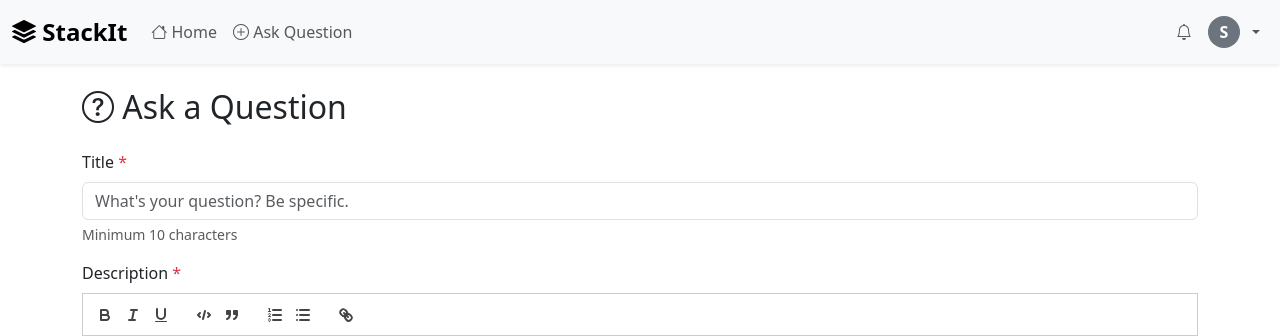
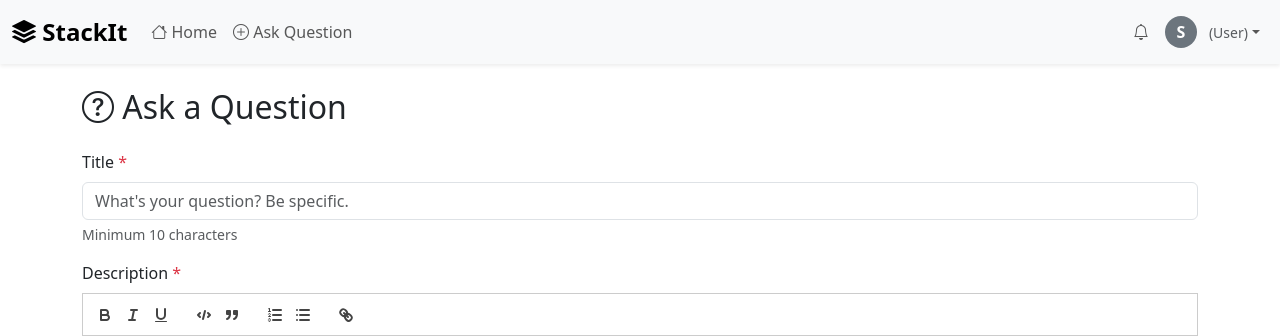
Before and after one commit to gitXsingh/StackIt, a Flask app: page /ask in a window 1280 px wide. Shown: the top 336 px of the page. Run offline with Flask 3, Linux system fonts and the light colour scheme; the visitor is signed in with stand-in values (Sample User, id 1); data that the repository does not hold is empty; some libraries are stand-ins or nearby versions.

Commit message:
add role-based permissions system

```diff
--- a/app.py
+++ b/app.py
@@ -229,6 +229,40 @@ def format_answer_data(answer):
     }
 
 
+# Role-based permission decorators
+def require_role(required_role):
+    """Decorator to require specific user role"""
+    def decorator(f):
+        @wraps(f)
+        def decorated_function(*args, **kwargs):
+            if not current_user.is_authenticated:
+                if required_role == 'guest':
+                    return f(*args, **kwargs)
+                return jsonify({'error': 'Login required'}), 401
+
+            user_role = getattr(current_user, 'role', 'user')
+            role_hierarchy = {'guest': 0, 'user': 1, 'admin': 2}
+
+            if role_hierarchy.get(user_role, 0) < role_hierarchy.get(required_role, 0):
+                return jsonify({'error': 'Insufficient permissions'}), 403
+
+            return f(*args, **kwargs)
+        return decorated_function
+    return decorator
+
+def guest_access(f):
+    """Allow guest access (view only)"""
+    return require_role('guest')(f)
+
+def user_access(f):
+    """Require user role or higher"""
+    return require_role('user')(f)
+
+def admin_access(f):
+    """Require admin role"""
+    return require_role('admin')(f)
+
+
 # Routes
 @app.route("/")
 def index():
@@ -345,6 +379,7 @@ def question_detail(question_id):
 
 # API Routes
 @app.route("/api/questions", methods=["GET"])
+@guest_access
 @handle_errors
 def get_questions():
     # Check cache first
@@ -372,7 +407,7 @@ def get_questions():
 
 
 @app.route("/api/questions", methods=["POST"])
-@login_required
+@user_access
 @handle_errors
 def create_question():
     data = request.get_json()
@@ -429,7 +464,7 @@ def get_question(question_id):
 
 
 @app.route("/api/questions/<int:question_id>/answers", methods=["POST"])
-@login_required
+@user_access
 @handle_errors
 def create_answer(question_id):
     question = Question.query.get_or_404(question_id)
@@ -454,7 +489,7 @@ def create_answer(question_id):
 
 
 @app.route("/answer/<int:answer_id>/vote", methods=["POST"])
-@login_required
+@user_access
 @handle_errors
 def vote_answer(answer_id):
     answer = Answer.query.get_or_404(answer_id)
@@ -477,7 +512,7 @@ def vote_answer(answer_id):
 
 
 @app.route("/api/answers/<int:answer_id>/accept", methods=["POST"])
-@login_required
+@user_access
 @handle_errors
 def accept_answer(answer_id):
     question = Answer.query.get_or_404(answer_id).question
@@ -567,6 +602,43 @@ def mark_all_notifications_read():
     return jsonify({"message": "All notifications marked as read"})
 
 
+# Add admin-only routes for content moderation
+@app.route("/api/admin/questions/<int:question_id>/delete", methods=["DELETE"])
+@admin_access
+@handle_errors
+def delete_question(question_id):
+    """Admin: Delete a question"""
+    question = Question.query.get_or_404(question_id)
+    db.session.delete(question)
+    db.session.commit()
+    return jsonify({"message": "Question deleted successfully"})
+
+@app.route("/api/admin/answers/<int:answer_id>/delete", methods=["DELETE"])
+@admin_access
+@handle_errors
+def delete_answer(answer_id):
+    """Admin: Delete an answer"""
+    answer = Answer.query.get_or_404(answer_id)
+    db.session.delete(answer)
+    db.session.commit()
+    return jsonify({"message": "Answer deleted successfully"})
+
+@app.route("/api/admin/users/<int:user_id>/role", methods=["PUT"])
+@admin_access
+@handle_errors
+def update_user_role(user_id):
+    """Admin: Update user role"""
+    user = User.query.get_or_404(user_id)
+    new_role = request.json.get('role')
+
+    if new_role not in ['guest', 'user', 'admin']:
+        raise ValidationError('Invalid role')
+
+    user.role = new_role
+    db.session.commit()
+    return jsonify({"message": f"User role updated to {new_role}"})
+
+
 # Error handlers
 @app.errorhandler(404)
 def not_found_error(error):
--- a/templates/base.html
+++ b/templates/base.html
@@ -119,11 +119,24 @@
                         <div class="dropdown-menu dropdown-menu-end p-2" id="notificationsDropdown" style="min-width: 300px; display: none;">
                             <div class="d-flex justify-content-between align-items-center mb-2">
                                 <span class="fw-bold">Notifications</span>
-                                <button class="btn btn-sm btn-link" id="markAllReadBtn">Mark all as read</button>
+                                <button class="btn btn-sm btn-outline-secondary" onclick="markAllNotificationsRead()">Mark all read</button>
                             </div>
-                            <div id="notificationsList"></div>
+                            <div id="notificationsList">
+                                <p class="text-muted text-center">No notifications</p>
+                            </div>
                         </div>
                     </li>
+                    {% if current_user.role == 'admin' %}
+                    <li class="nav-item dropdown">
+                        <a class="nav-link dropdown-toggle" href="#" id="adminDropdown" role="button" data-bs-toggle="dropdown" aria-expanded="false">
+                            <i class="bi bi-shield-check"></i> Admin
+                        </a>
+                        <ul class="dropdown-menu" aria-labelledby="adminDropdown">
+                            <li><a class="dropdown-item" href="#" onclick="showUserManagement()"><i class="bi bi-people"></i> Manage Users</a></li>
+                            <li><a class="dropdown-item" href="#" onclick="showContentModeration()"><i class="bi bi-flag"></i> Moderate Content</a></li>
+                        </ul>
+                    </li>
+                    {% endif %}
                     <li class="nav-item dropdown">
                         <a class="nav-link dropdown-toggle d-flex align-items-center" href="#" id="navbarDropdown" role="button" data-bs-toggle="dropdown" aria-expanded="false">
                             {% if current_user.avatar_url %}
@@ -134,6 +147,7 @@
                                 </span>
                             {% endif %}
                             <span>{{ current_user.username }}</span>
+                            <small class="text-muted ms-1">({{ current_user.role|title }})</small>
                         </a>
                         <ul class="dropdown-menu dropdown-menu-end" aria-labelledby="navbarDropdown">
                             <li><a class="dropdown-item" href="#" onclick="showProfileModal()"><i class="bi bi-person"></i> Profile</a></li>
```
